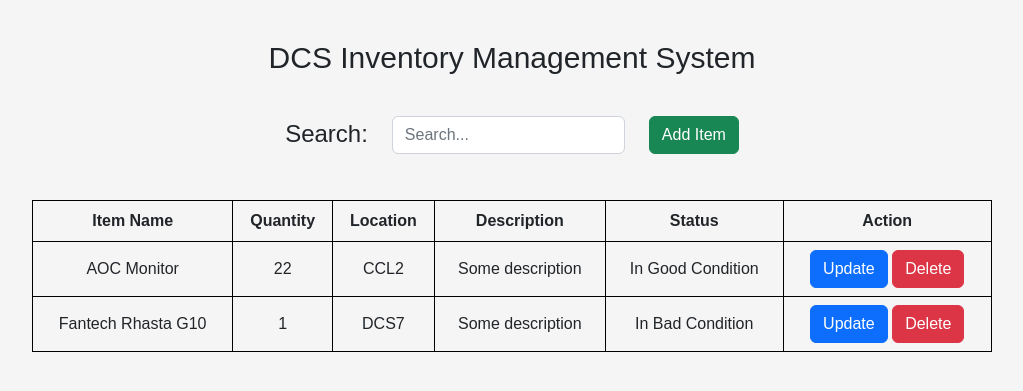
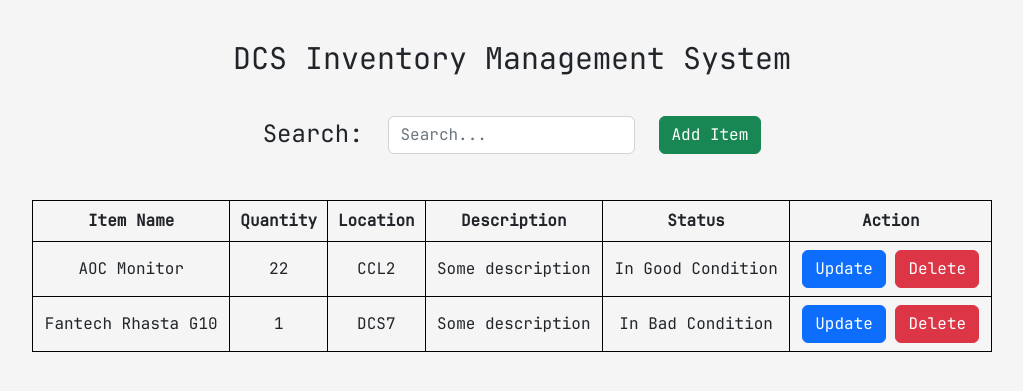
Before and after one commit to dominic-myb/dcs-inventory, a PHP site: page / in a window 1280 px wide. Shown: the top 391 px of the page, without its empty margins (128-1151 px from the left). Run offline with PHP 8.4, Linux system fonts and the light colour scheme; data comes from the database, SQL or seed files in the repository.

Commit message:
Added Jetbrains Font

```diff
--- a/assets/css/main.css
+++ b/assets/css/main.css
@@ -1,3 +1,9 @@
+@font-face {
+  font-family: JetBrains Mono NL;
+  src: url(../fonts/JetBrainsMonoNL-Regular.ttf);
+  font-weight: 400;
+}
+
 :root {
   --h1-font-size: 30px;
   --font-size: 16px;
@@ -9,7 +15,7 @@ body {
 }
 
 body {
-  font-family: Arial, Helvetica, sans-serif;
+  font-family: JetBrains Mono NL, Arial, Helvetica, sans-serif;
   background-color: whitesmoke;
 }
 
```
Also changed, not shown: assets/fonts/JetBrainsMonoNL-Regular.ttf (added).
